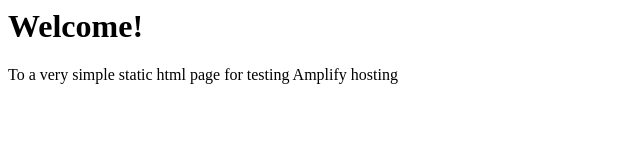
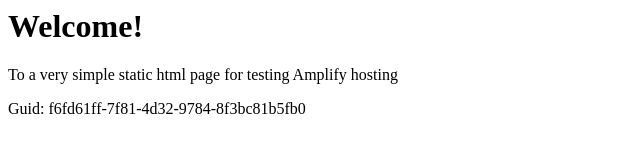
Before and after one commit to aws-aemilia-icn/Github-PR-Commit-Integration-Test-DoNotTouch-Gith-OKSLNVO2-v1-prod-ap-northeast-2, a website: page src/index.html in a window 1280 px wide. Shown: the whole page, without its empty margins (0-640 px from the left). Drawn offline with Linux system fonts and the light colour scheme.

Commit message:
commit from integ tests

```diff
--- a/src/index.html
+++ b/src/index.html
@@ -1,3 +1,5 @@
+
+
 <html lang="en">
 
 <head>
@@ -10,6 +12,6 @@
 <body>
     <h1>Welcome!</h1>
     <p>To a very simple static html page for testing Amplify hosting</p>
-</body>
+    <p>Guid: f6fd61ff-7f81-4d32-9784-8f3bc81b5fb0</p></body>
 
 </html>
```
